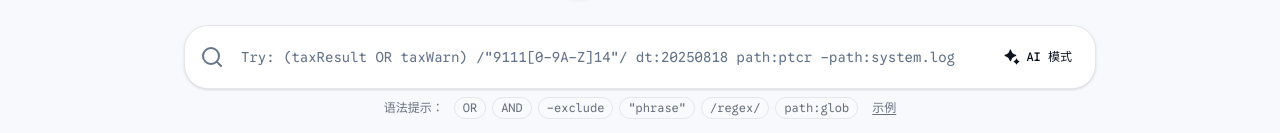
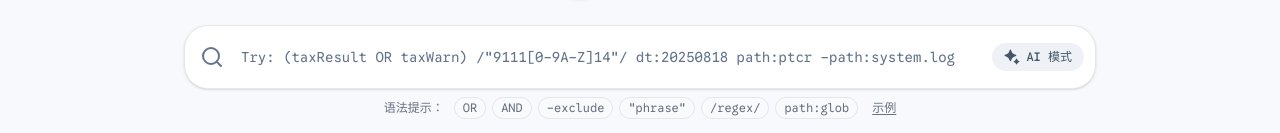
Before and after one commit to codelder/opsbox, a SvelteKit app in the folder web/: page / in a window 1280 px wide. Shown: the part 287-420 px from the top of the page. Built offline with nearby package versions, Linux system fonts and the light colour scheme.

Commit message:
chore(web): update styles and home page

```diff
--- a/web/src/app.css
+++ b/web/src/app.css
@@ -54,7 +54,13 @@
   --text: #0b1220;
   --muted: #64748b;
   --surface: #ffffff;
-  --surface-2: #f1f5f9; /* 次级面板/悬停 */
+  --surface-2: #f1f5f9; /* 次级面板/卡片 */
+  /* 辅助变量：用于按钮/控件悬停或按压的浅灰背景（与输入框区分）*/
+  --surface-hover: #eef2f7;
+  /* 次级文字颜色（用于次要按钮、说明文字），保证在浅底上有足够对比 */
+  --text-secondary: #475569;
+  /* 控件默认底色（按钮等），提升与输入框的对比度 */
+  --control-bg: #eef2f7;
   --border: #e5e7eb;
   --primary: #2563eb; /* 品牌主色（蓝）*/
   --primary-foreground: #ffffff;
@@ -69,7 +75,13 @@
   --text: #e5e7eb;
   --muted: #9ca3af;
   --surface: #111827; /* 主卡片 */
-  --surface-2: #0f172a; /* 次级面板/悬停 */
+  --surface-2: #0f172a; /* 次级面板/卡片 */
+  /* 辅助变量：深色下的悬停/按压底色（略亮于主面板以便区分）*/
+  --surface-hover: #1f2937;
+  /* 深色下的次级文字颜色（在深底上可读）*/
+  --text-secondary: #cbd5e1;
+  /* 深色控件默认底色：比主面板更亮，保证与输入框（--surface）有明显区分 */
+  --control-bg: #1f2937;
   --border: #374151;
   --primary: #60a5fa;
   --primary-foreground: #0b1220;
--- a/web/src/routes/+page.svelte
+++ b/web/src/routes/+page.svelte
@@ -109,8 +109,8 @@
             type="button"
             class="group/ai absolute top-1/2 right-3 z-20 inline-flex -translate-y-1/2 items-center rounded-full px-3 py-1.5 text-xs font-medium transition-all focus:outline-none
             {aiLoading || pressing
-              ? 'bg-[var(--surface-hover)] text-[var(--text)]'
-              : 'bg-[var(--surface)] text-[var(--text-secondary)] hover:bg-[var(--surface-hover)] hover:text-[var(--text)]'}"
+              ? 'bg-[var(--surface)] text-[var(--text)]'
+              : 'bg-[var(--control-bg)] text-[var(--text-secondary)] hover:bg-[var(--surface-hover)] hover:text-[var(--text)]'}"
             title="按下使用 AI 模式；直接回车为普通模式"
             aria-label="AI 模式按钮"
             aria-pressed={aiLoading || pressing}
```
